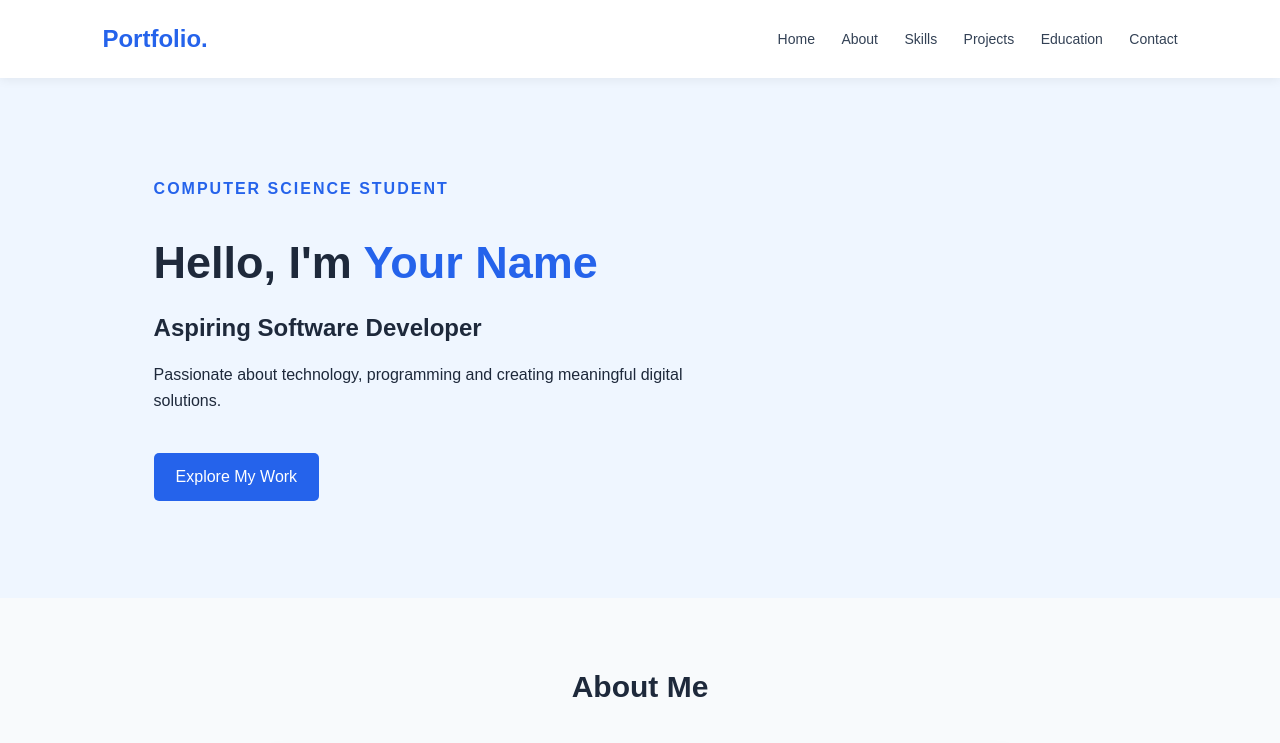
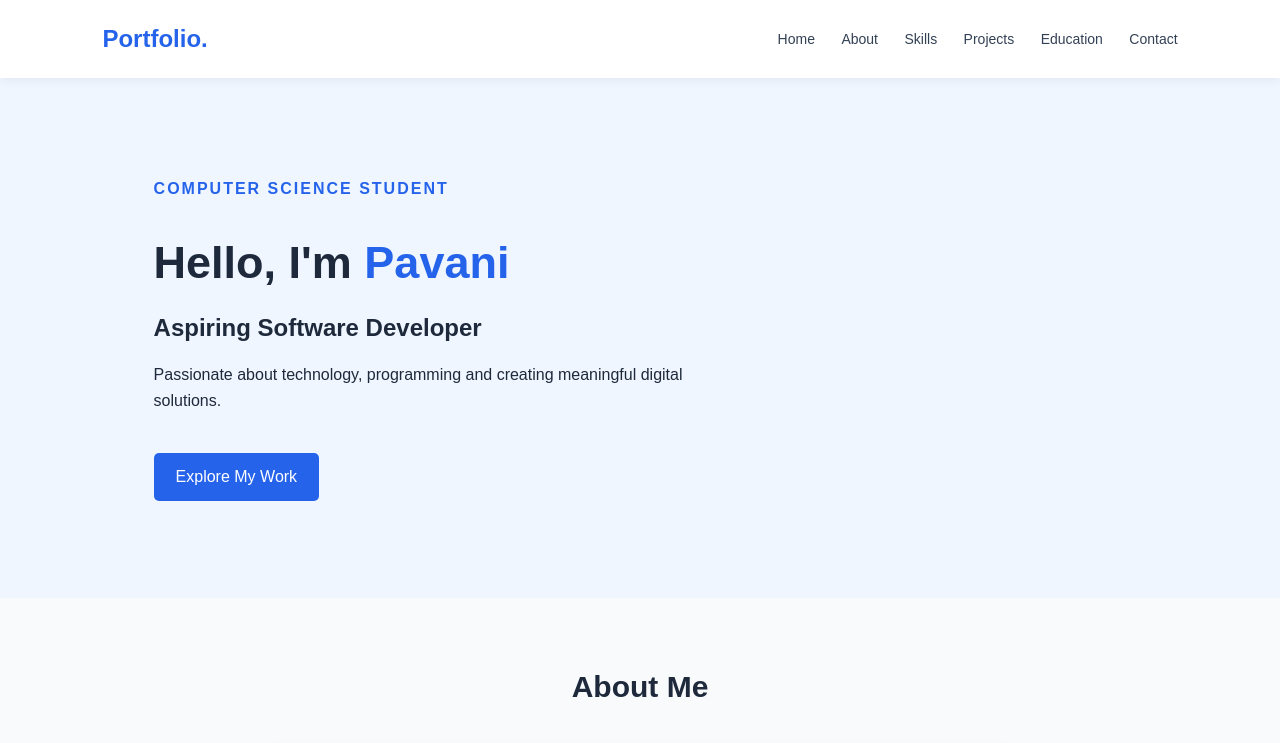
Before and after one commit to pavanidasari11/AWS-CI-CD---PROJECT, a plain HTML site: page index.html in a window 1280 px wide. Shown: the top 743 px of the page. Drawn offline with Linux system fonts and the light colour scheme.

Commit message:
Fix HTML formatting and update personal details

```diff
--- a/index.html
+++ b/index.html
@@ -23,7 +23,7 @@
     <section id="home" class="hero">
         <div>
             <p class="tag">COMPUTER SCIENCE STUDENT</p>
-            <h1>Hello, I'm <span>Your Name</span></h1>
+            <h1>Hello, I'm <span>Pavani</span></h1>
             <h2>Aspiring Software Developer</h2>
             <p>Passionate about technology, programming and creating meaningful digital solutions.</p>
             <a href="#projects" class="btn">Explore My Work</a>
```
